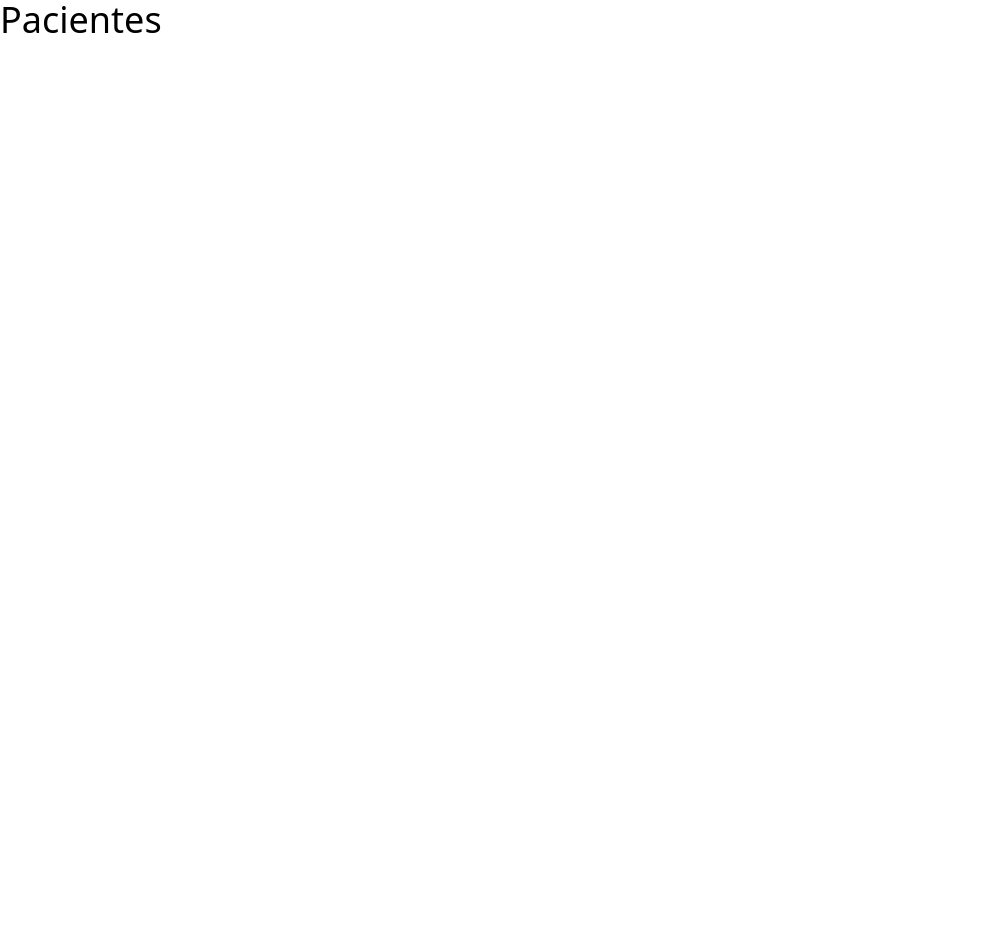
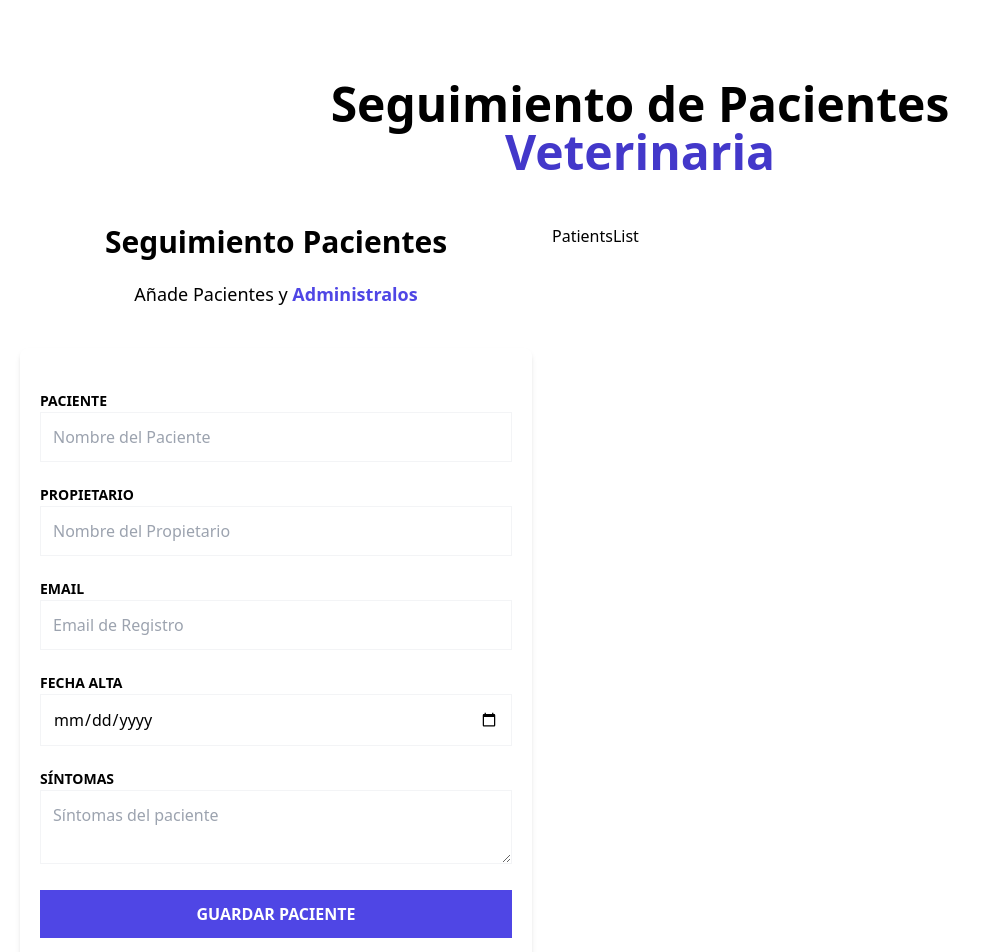
Before and after one commit to odmoreno/PawTrack, a React (Vite) app: page / in a window 1280 px wide. Shown: the top 952 px of the page, without its empty margins (0-1008 px from the left). Before the commit the page ends 800 px from the top, so only its background shows below. Built offline with nearby package versions, Linux system fonts and the light colour scheme.

Commit message:
create components for patients & errors

```diff
--- a/package.json
+++ b/package.json
@@ -11,7 +11,8 @@
   },
   "dependencies": {
     "react": "^18.3.1",
-    "react-dom": "^18.3.1"
+    "react-dom": "^18.3.1",
+    "react-hook-form": "^7.52.2"
   },
   "devDependencies": {
     "@eslint/js": "^9.9.0",
--- a/src/App.tsx
+++ b/src/App.tsx
@@ -1,3 +1,5 @@
+import PatientForm from "./components/PatientForm"
+import PatientsList from "./components/PatientsList"
 
 
 function App() {
@@ -5,7 +7,18 @@ function App() {
 
   return (
     <>
-      <h1 className="text-4xl">Pacientes</h1>
+      <div className="container mx-auto mt-20">
+        <h1 className="font-black text-5xl text-center md:w-2/3 md:mx-auto">
+          Seguimiento de Pacientes {''}
+          <span className="text-indigo-700">Veterinaria</span>
+        </h1>
+
+        <div className="mt-12 md:flex">
+          <PatientForm />
+          <PatientsList />
+
+        </div>
+      </div>
     </>
   )
 }
--- /dev/null
+++ b/src/components/Error.tsx
@@ -0,0 +1,6 @@
+
+export default function Error({ children }: { children: React.ReactNode }) {
+  return (
+    <p className="text-center my-4 bg-red-600 text-white font-bold p-3 uppercase text-sm">{children}</p>
+  )
+}
--- /dev/null
+++ b/src/components/PatientForm.tsx
@@ -0,0 +1,99 @@
+import { useForm } from 'react-hook-form'
+import Error from './Error'
+
+export default function PatientForm() {
+
+  const { register, handleSubmit, formState: { errors } } = useForm()
+
+  const registerPatient = () => {
+    console.log('Nuevo Paciente')
+  }
+
+  return (
+    <div className="md:w-1/2 lg:w-2/5 mx-5">
+      <h2 className="font-black text-3xl text-center">Seguimiento Pacientes</h2>
+
+      <p className="text-lg mt-5 text-center mb-10">
+        Añade Pacientes y {''}
+        <span className="text-indigo-600 font-bold">Administralos</span>
+      </p>
+
+      <form
+        className="bg-white shadow-md rounded-lg py-10 px-5 mb-10"
+        noValidate
+        onSubmit={handleSubmit(registerPatient)}
+      >
+        <div className="mb-5">
+          <label htmlFor="name" className="text-sm uppercase font-bold">
+            Paciente
+          </label>
+          <input
+            id="name"
+            className="w-full p-3  border border-gray-100"
+            type="text"
+            placeholder="Nombre del Paciente"
+            {...register('name', {
+              required: 'El nombre del paciente es obligatorio'
+            })}
+          />
+          {errors.name && (
+            <Error>{errors.name?.message?.toString()}</Error>
+          )}
+
+        </div>
+
+        <div className="mb-5">
+          <label htmlFor="caretaker" className="text-sm uppercase font-bold">
+            Propietario
+          </label>
+          <input
+            id="caretaker"
+            className="w-full p-3  border border-gray-100"
+            type="text"
+            placeholder="Nombre del Propietario"
+          />
+        </div>
+
+        <div className="mb-5">
+          <label htmlFor="email" className="text-sm uppercase font-bold">
+            Email
+          </label>
+          <input
+            id="email"
+            className="w-full p-3  border border-gray-100"
+            type="email"
+            placeholder="Email de Registro"
+          />
+        </div>
+
+        <div className="mb-5">
+          <label htmlFor="date" className="text-sm uppercase font-bold">
+            Fecha Alta
+          </label>
+          <input
+            id="date"
+            className="w-full p-3  border border-gray-100"
+            type="date"
+          />
+        </div>
+
+        <div className="mb-5">
+          <label htmlFor="symptoms" className="text-sm uppercase font-bold">
+            Síntomas
+          </label>
+          <textarea
+            id="symptoms"
+            className="w-full p-3  border border-gray-100"
+            placeholder="Síntomas del paciente"
+          ></textarea>
+        </div>
+
+        <input
+          type="submit"
+          className="bg-indigo-600 w-full p-3 text-white uppercase font-bold hover:bg-indigo-700 cursor-pointer transition-colors"
+          value='Guardar Paciente'
+        />
+      </form>
+    </div>
+  )
+}
--- /dev/null
+++ b/src/components/PatientsList.tsx
@@ -0,0 +1,6 @@
+
+export default function PatientsList() {
+  return (
+    <div>PatientsList</div>
+  )
+}
```
Also changed, not shown: 1 other file (tests, documents, lock files or other folders).
